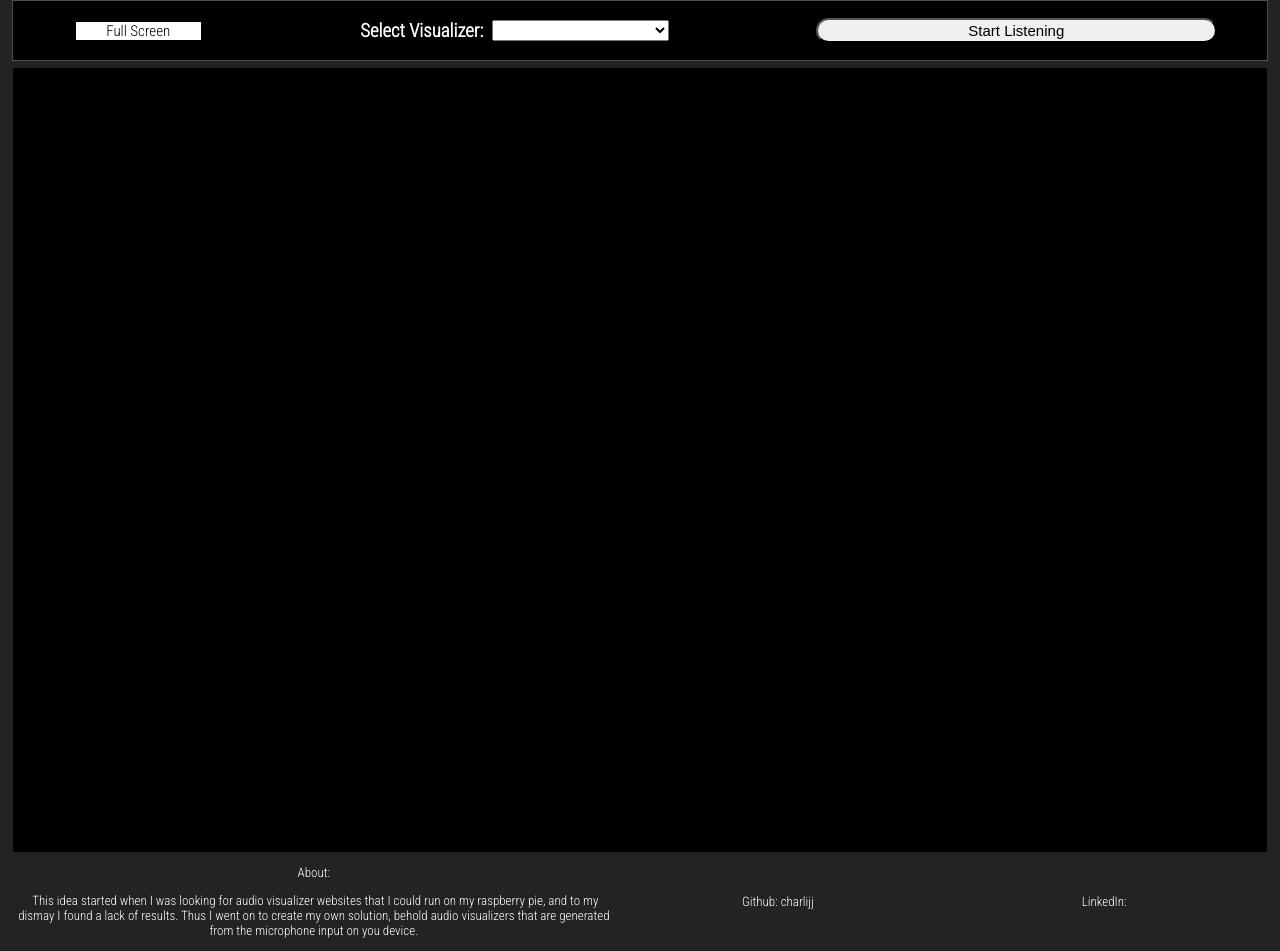
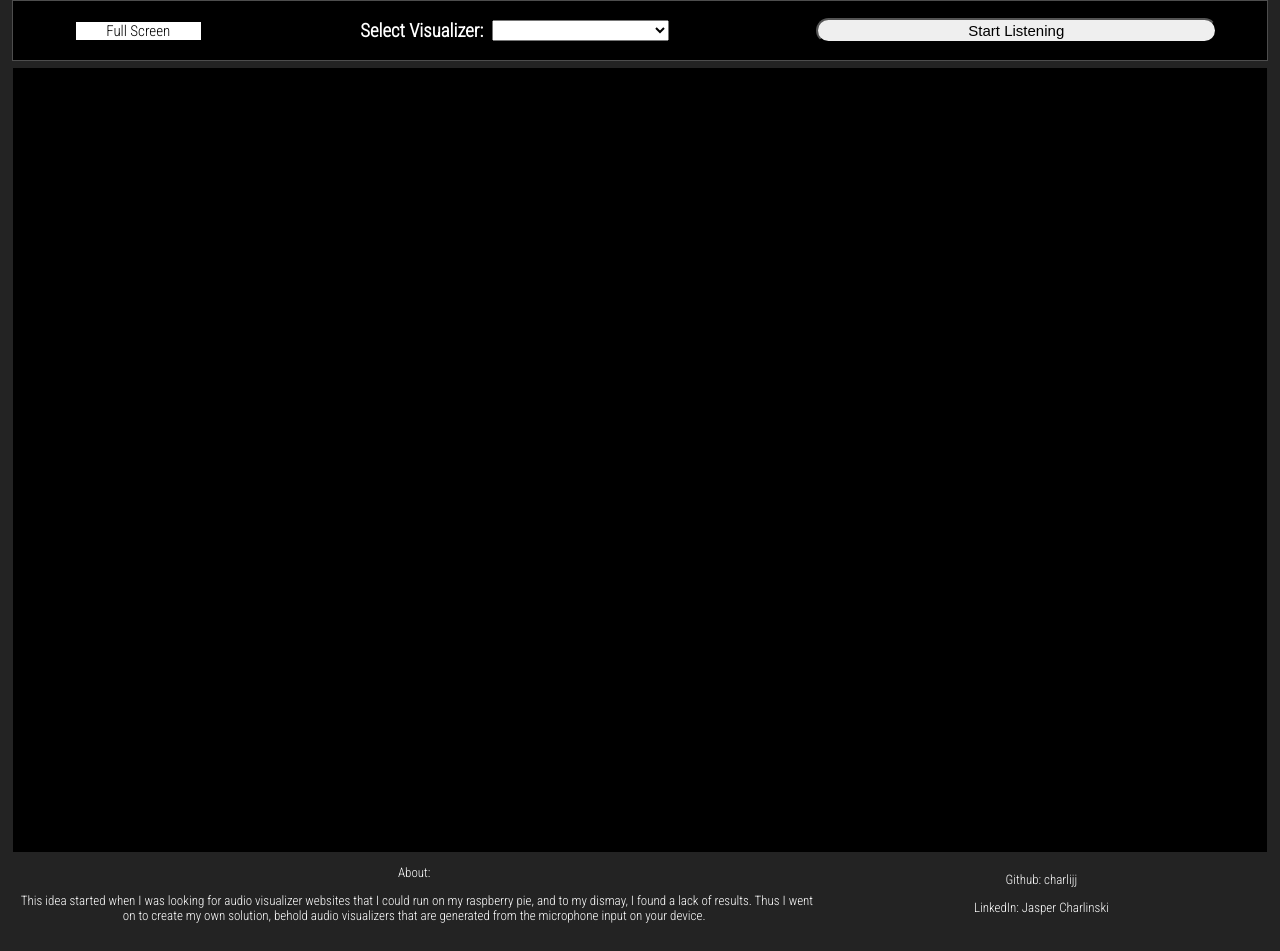
Before and after one commit to charlijj/JS-Audio-Visualizers, a plain HTML site: page index.html in a window 1280 px wide. Drawn offline with Linux system fonts and the light colour scheme.

Commit message:
Prototype Complete

```diff
--- a/index.html
+++ b/index.html
@@ -8,7 +8,7 @@
     <link rel="preconnect" href="https://fonts.googleapis.com">
     <link rel="preconnect" href="https://fonts.gstatic.com" crossorigin>
     <link href="https://fonts.googleapis.com/css2?family=Roboto+Condensed:wght@300&display=swap" rel="stylesheet">
-    <title>Document</title>
+    <title>Audio Visualizer</title>
     <style>
 
         .mainContainer {
@@ -71,13 +71,11 @@
 
     <div class="footer">
         <div class="about">
-            <p>About: </p><p>&nbsp;This idea started when I was looking for audio visualizer websites that I could run on my raspberry pie, and to my dismay I found a lack of results. Thus I went on to create my own solution, behold audio visualizers that are generated from the microphone input on you device. </p>
+            <p>About: </p><p>&nbsp; This idea started when I was looking for audio visualizer websites that I could run on my raspberry pie, and to my dismay, I found a lack of results. Thus I went on to create my own solution, behold audio visualizers that are generated from the microphone input on your device. </p>
         </div>
         <div class="contactInfo">
-            <p>Github: charlijj</p>
-        </div>
-        <div class="contactInfo">
-            <p>LinkedIn: </p>
+            <p>Github: <a href="https://github.com/charlijj">charlijj</a></p>
+            <p>LinkedIn: <a href="https://www.linkedin.com/in/jasper-charlinski-02ab41238">Jasper Charlinski</a></p>
         </div>
     </div>
 
--- a/style.css
+++ b/style.css
@@ -119,9 +119,30 @@ body {
     height: 30%;
 }
 
+.footer a {
+
+    color: white;
+    text-decoration: none;
+}
+
+.footer a:hover {
+
+    color: rgb(195, 195, 195);
+}
+
+.footer a:visited {
+
+    color: white;
+}
+
+.footer a:visited:hover {
+
+    color: rgb(195, 195, 195);
+}
+
 .contactInfo {
 
-    width: 10%;
+    width: 20%;
     text-align: center;
     font-size: small;
     margin: 0 10%;
```
Also changed, not shown: fullScreen.html (+1 -1 lines).
